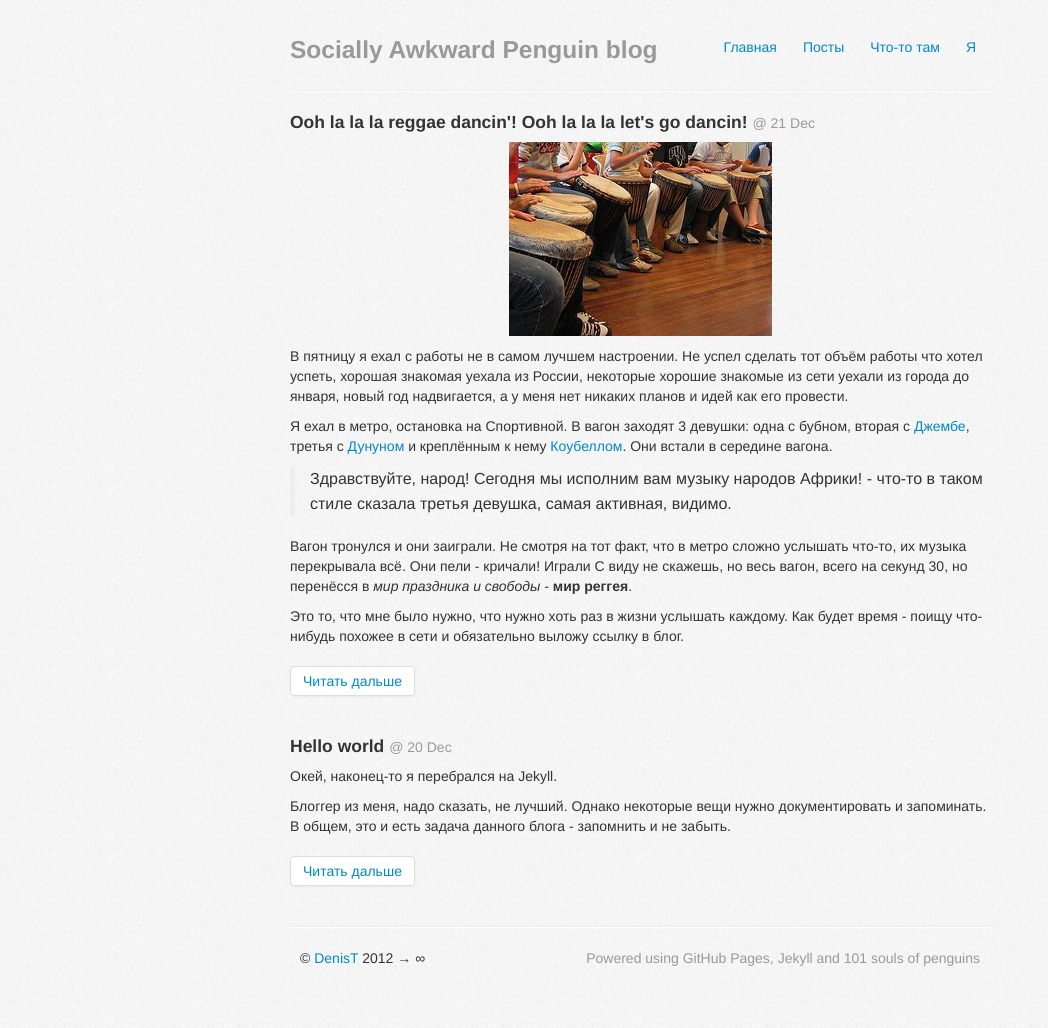
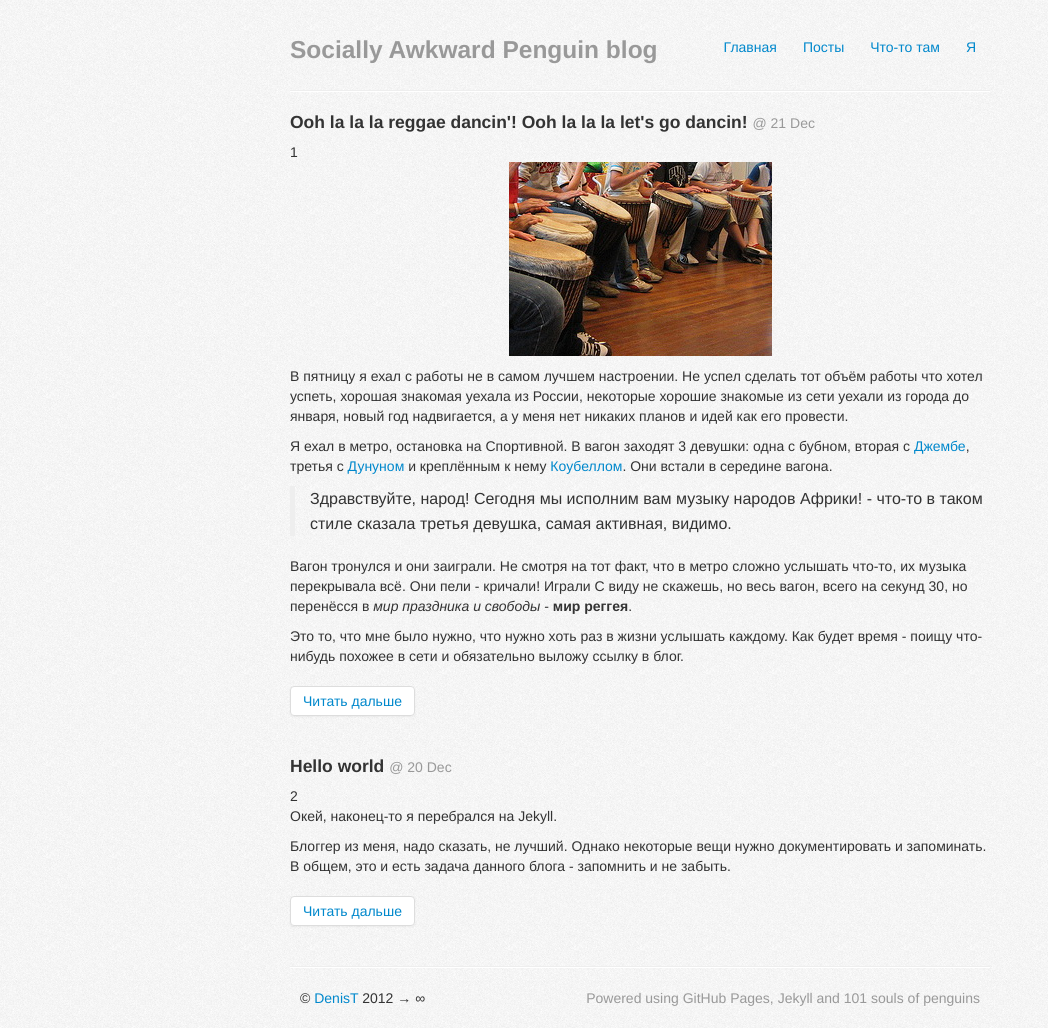
Before and after one commit to iorlas/iorlas.github.com, a Jekyll site: the page built from index.html, in a window 1280 px wide. Shown: the whole page, without its empty margins (0-1048 px from the left). Built offline with Jekyll 4.4.1, drawn with Linux system fonts in a browser that asks for light colours; Markdown is read by kramdown in place of the engine named in the settings; before the commit the page ends 988 px from its top, so only the background shows below that.

Commit message:
Damn, split isn't working...

```diff
--- a/index.html
+++ b/index.html
@@ -4,6 +4,7 @@ layout: default
 {% for post in site.posts limit:5 %}
   <div class="post">
     <h4>{{ post.title }} <small style="white-space:nowrap;">@ {{ post.date | date: "%d %b" }}</small></h4>
+    <div>{{ post.content | split: "<!-- more -->" | size }}</div>
     <div>{{ post.content | split: "<!-- more -->" | first }}</div>
     <div class="pagination">
       <ul><li><a href="{{ post.url }}">Читать дальше</a></li></ul>
```
